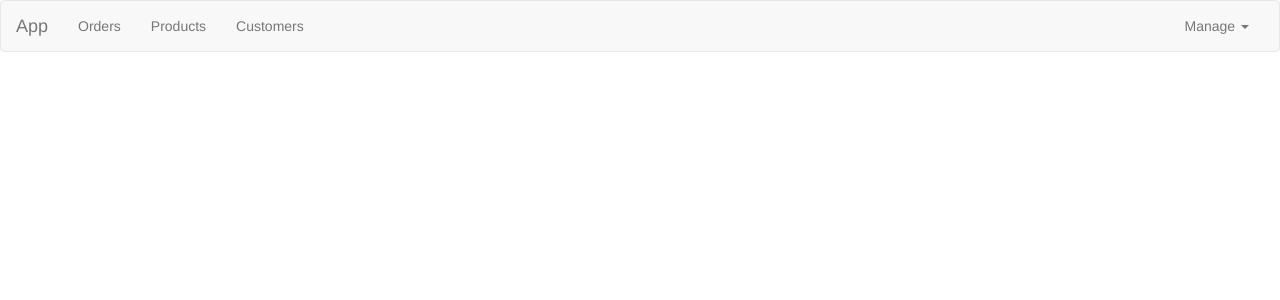
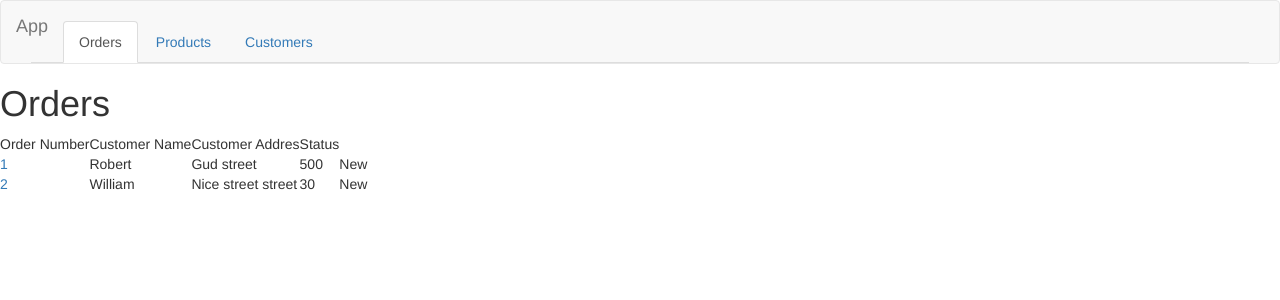
Before and after one commit to OmnixTry/Angular-Frontend, an Angular app: page /order in a window 1280 px wide. Before the commit this address led to /. Shown: the top 300 px of the page. Built offline with nearby package versions, Linux system fonts and the light colour scheme.

Commit message:
add order view component

```diff
--- a/src/app/header/header.component.html
+++ b/src/app/header/header.component.html
@@ -3,21 +3,14 @@
         <div class="navbar-header">
             <a href="#" class="navbar-brand">App</a>
         </div>
+        <br>
         <div class="navbar-collapse">
-            <ul class="nav navbar-nav">
-                <li><a href="#">Orders</a></li>
-                <li><a routerLink="/product">Products</a></li>
-                <li><a routerLink="/customer">Customers</a></li>
+            <ul class="nav nav-tabs">
+                <li routerLinkActive="active"><a routerLink="/order">Orders</a></li>
+                <li routerLinkActive="active"><a routerLink="/product" >Products</a></li>
+                <li routerLinkActive="active"><a routerLink="/customer">Customers</a></li>
             </ul>
-            <ul class="nav navbar-nav navbar-right">
-                <li class="dropdown">
-                    <a href="#" class="dropdown-toggle" role="button">Manage <span class="caret"></span></a>
-                    <ul class="dropdown-menu">
-                        <li><a href="#">Save Data</a></li>
-                        <li><a href="#">Fetch Data</a></li>
-                    </ul>
-                </li>
-            </ul>
+
         </div>
     </div>
 </nav>
--- /dev/null
+++ b/src/app/orders/order-list/order-list.component.html
@@ -0,0 +1,17 @@
+<table>
+    <thead>
+        <td>Order Number</td>
+        <td>Customer Name</td>
+        <td>Customer Addres</td>
+        <td>Status</td>
+    </thead>
+    <tbody>
+        <tr *ngFor="let order of orders">
+            <td><a [routerLink]="[order.orderNumber]">{{order.orderNumber}}</a></td>
+            <td>{{order.customer.name}}</td>
+            <td>{{order.customer.address}}</td>
+            <td>{{order.totalCost}}</td>
+            <td>{{order.status}}</td>
+        </tr>
+    </tbody>
+</table>
--- /dev/null
+++ b/src/app/orders/order-list/order-list.component.ts
@@ -0,0 +1,21 @@
+import { Component, OnInit } from '@angular/core';
+import { Order } from 'src/app/shared/models/order.model';
+import { OrderService } from 'src/app/shared/services/order.service';
+
+@Component({
+  selector: 'app-order-list',
+  templateUrl: './order-list.component.html',
+  styleUrls: ['./order-list.component.css']
+})
+export class OrderListComponent implements OnInit {
+
+  orders : Order[];
+
+  constructor(private orderService: OrderService) {
+    this.orders = this.orderService.orders;
+  }
+
+  ngOnInit(): void {
+  }
+
+}
--- /dev/null
+++ b/src/app/orders/order-view/order-view.component.html
@@ -0,0 +1,5 @@
+<h1>View Order</h1>
+<p>Order number: {{order?.orderNumber}}</p>
+<p>Customer: {{order?.customer?.name}}</p>
+<p>Status: {{order?.status}}</p>
+<p>Total Cost: {{order?.totalCost}}</p>
--- /dev/null
+++ b/src/app/orders/order-view/order-view.component.ts
@@ -0,0 +1,22 @@
+import { Component, OnInit } from '@angular/core';
+import { ActivatedRoute, Router } from '@angular/router';
+import { Order } from 'src/app/shared/models/order.model';
+import { OrderService } from 'src/app/shared/services/order.service';
+
+@Component({
+  selector: 'app-order-view',
+  templateUrl: './order-view.component.html',
+  styleUrls: ['./order-view.component.css']
+})
+export class OrderViewComponent implements OnInit {
+  order?: Order
+  constructor(private orderService: OrderService,
+    private router: ActivatedRoute) {
+    const orderNumber = <number>this.router.snapshot.params['id'];
+    order = this.orderService.getOrderById(orderNumber);
+  }
+
+  ngOnInit(): void {
+  }
+
+}
--- a/src/app/orders/orders.component.html
+++ b/src/app/orders/orders.component.html
@@ -1 +1,2 @@
-<p>orders works!</p>
+<h1>Orders</h1>
+<app-order-list></app-order-list>
--- a/src/app/orders/orders.component.ts
+++ b/src/app/orders/orders.component.ts
@@ -1,4 +1,6 @@
 import { Component, OnInit } from '@angular/core';
+import { Order } from '../shared/models/order.model';
+import { OrderService } from '../shared/services/order.service';
 
 @Component({
   selector: 'app-orders',
@@ -7,7 +9,6 @@ import { Component, OnInit } from '@angular/core';
 })
 export class OrdersComponent implements OnInit {
 
-  constructor() { }
 
   ngOnInit(): void {
   }
--- a/src/app/shared/services/order.service.ts
+++ b/src/app/shared/services/order.service.ts
@@ -4,7 +4,7 @@ import { Product } from "../models/product.model";
 import { CustomerService } from "./customer.service";
 import { ProductService } from "./product.service";
 
-@Injectable()export class orderService{
+@Injectable()export class OrderService{
     orders: Order[];
 
     constructor(public productService: ProductService,
@@ -35,10 +35,9 @@ import { ProductService } from "./product.service";
 
     addProductToOrder(orderNumber: number, productNumber: number, quantity: number): void{
         const product = this.substractQuantity(productNumber, quantity);
-        if(product){
-            this.getOrderById(orderNumber)
-            ?.products
-            .push({
+        const order = this.getOrderById(orderNumber);
+        if(product && order){
+            const addedProduct = {
                 productNumber: product.productNumber,
                 createdDate: product.createdDate,
                 productName: product.productName,
@@ -47,7 +46,13 @@ import { ProductService } from "./product.service";
                 price: product.price,
                 description: product.description,
                 size: product.size,
-            });
+            };
+
+            order
+            .products
+            .push(addedProduct);
+            order.totalCost
+                += addedProduct.price * addedProduct.availableQuantity;
         }
     }
 
```
Also changed, not shown: src/app/app.module.ts (+10 -3 lines), src/app/orders/order-list/order-list.component.css (added), src/app/orders/order-view/order-view.component.css (added), 2 other files (tests, documents, lock files or other folders).
